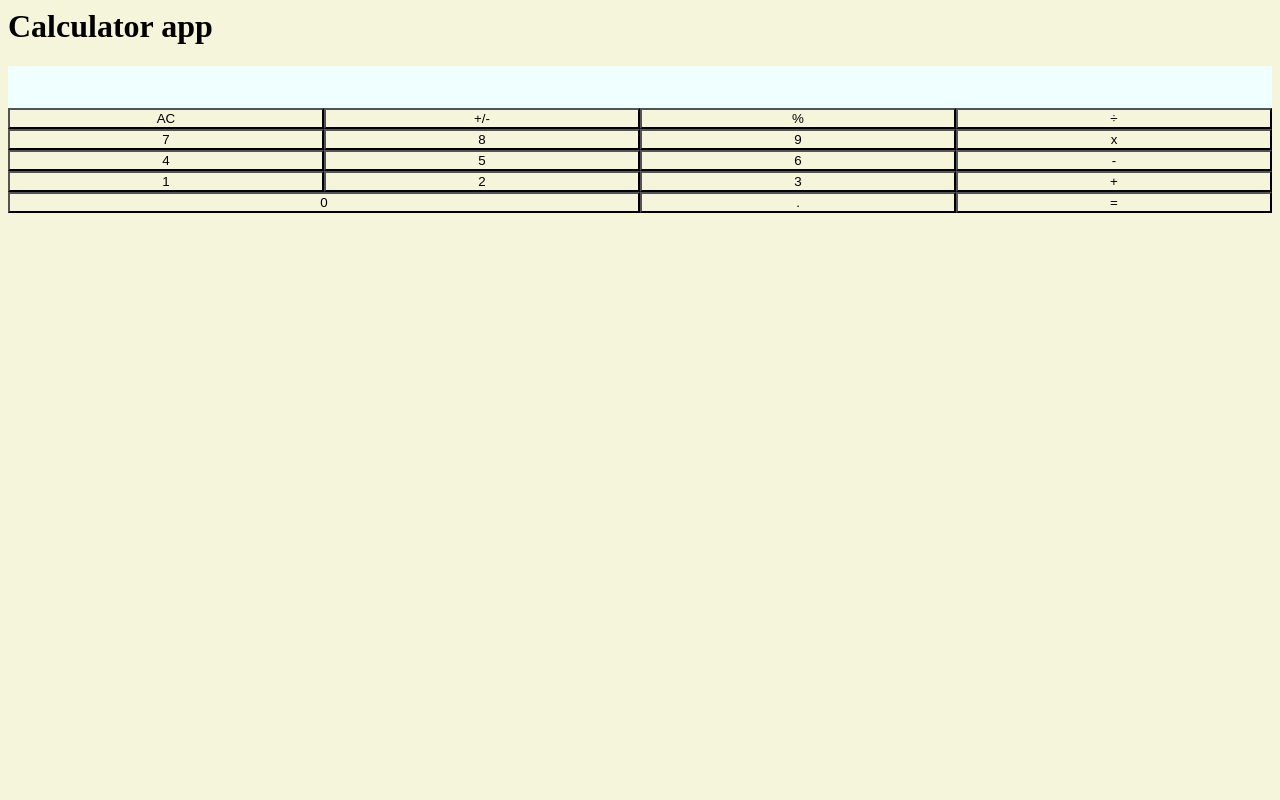
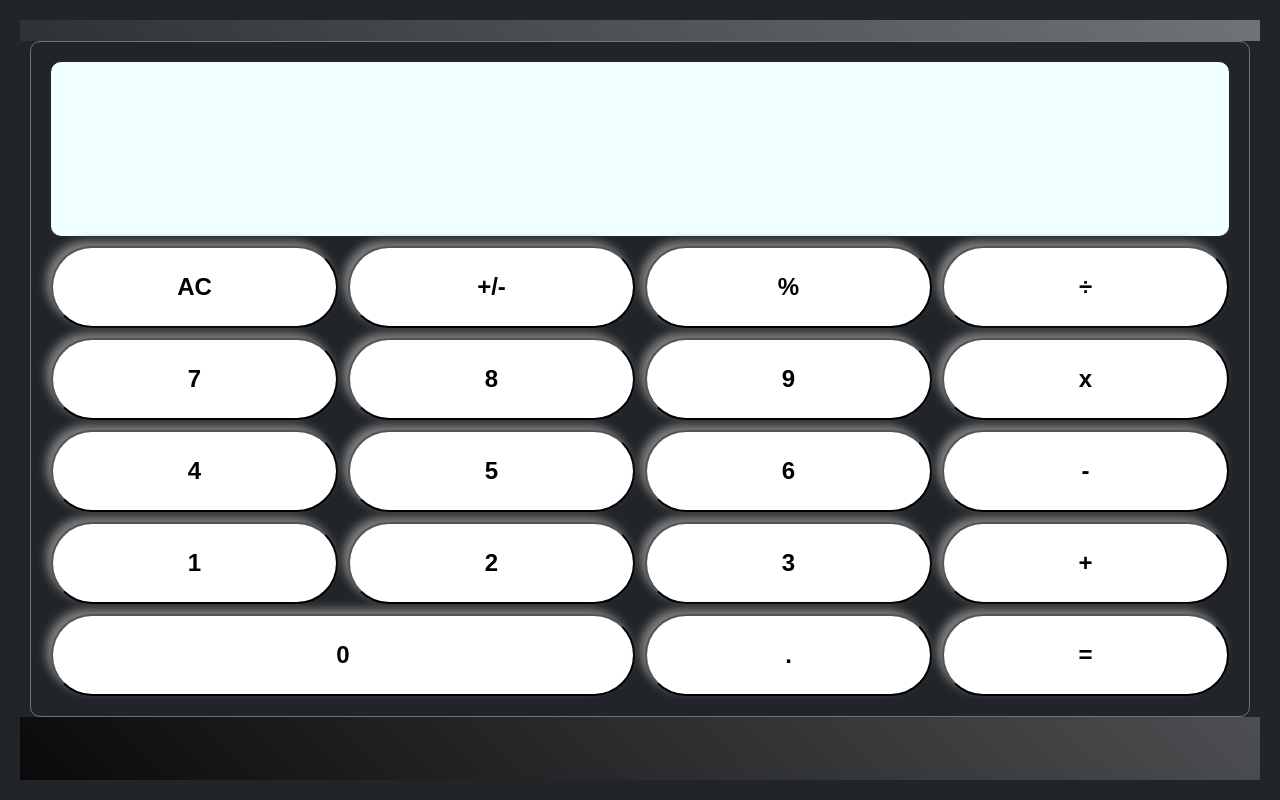
Before and after one commit to Alan-day/nology-calculator, a plain HTML site: page index.html in a window 1280 px wide. Drawn offline with Linux system fonts and the light colour scheme.

Commit message:
upgraded css

```diff
--- a/app.js
+++ b/app.js
@@ -28,13 +28,13 @@ operations.forEach((element) => {
   element.addEventListener("click", handleOperationClick);
 });
 
-/*const handleClearFunction = (event) => {
+handleClearFunction();
+{
   firstPart = "";
   operator = "";
   partTwo = "";
-};
+}
 
 clearedItems.forEach((element) => {
   element.addEventListener("click", handleClearFunction);
 });
-*/
--- a/index.html
+++ b/index.html
@@ -7,7 +7,7 @@
     <title>Document</title>
   </head>
   <body>
-    <h1>Calculator app</h1>
+    <h1></h1>
 
     <main>
       <div class="calculator">
--- a/main.scss
+++ b/main.scss
@@ -1,10 +1,21 @@
+@import url("https://fonts.googleapis.com/css2?family=Fira+Sans&family=Montserrat&family=Open+Sans:wght@500&display=swap");
+
+$primary-font: "Fira Sans", sans-serif;
+
 * {
-  background-color: beige;
+  background-color: #212529;
 }
 
+body {
+  margin: 20px;
+  background: linear-gradient(45deg, #0a0a0a, #717377);
+}
 .calculator {
-  color: red;
+  margin: 10px;
+  padding: 20px;
+  border: 1px solid #717377;
   display: grid;
+  gap: 10px;
   grid-template-columns: repeat(4, 1fr);
   grid-template-rows: repeat(7, 1fr);
   grid-template-areas:
@@ -82,3 +93,27 @@
     }
   }
 }
+
+button {
+  box-shadow: -5px -5px 10px gray;
+  padding: 25px;
+  border-radius: 80px;
+  font-size: 24px;
+  font-weight: bold;
+  background-color: white;
+}
+
+button:hover {
+  background-color: aliceblue;
+}
+
+h1 {
+  display: flex;
+  justify-content: center;
+  font-family: $primary-font;
+  color: #3a86ff;
+}
+
+div {
+  border-radius: 10px;
+}
```
Also changed, not shown: main.css, 1 other file.
